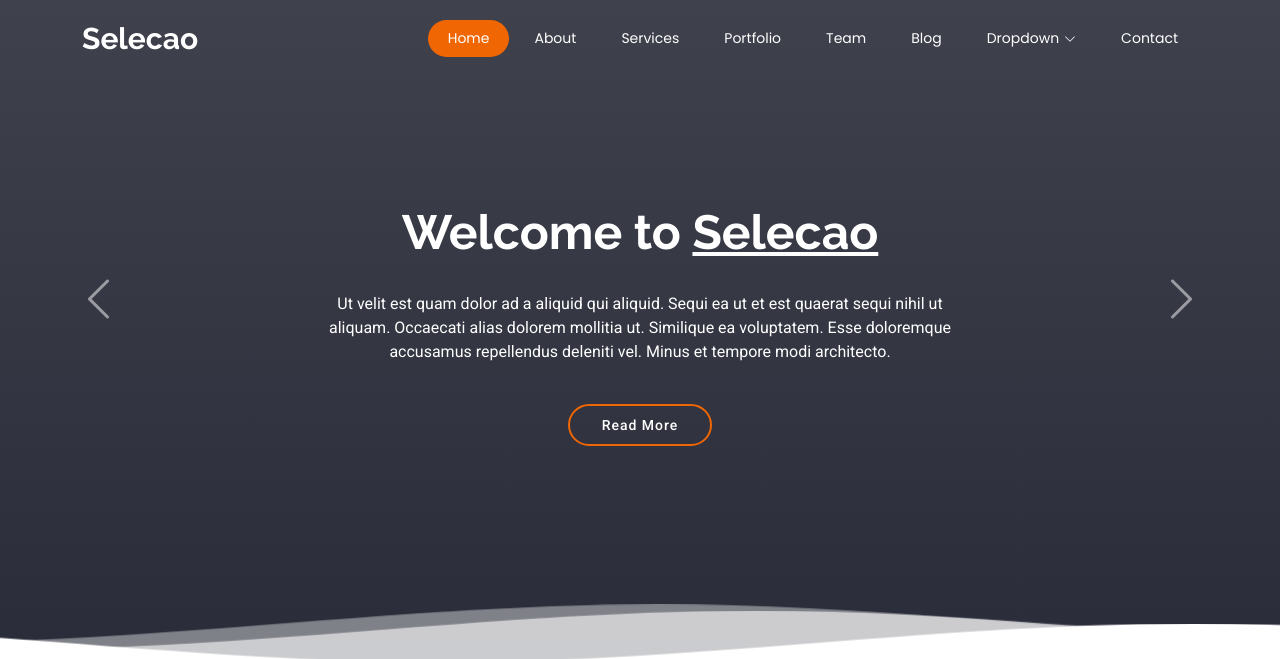
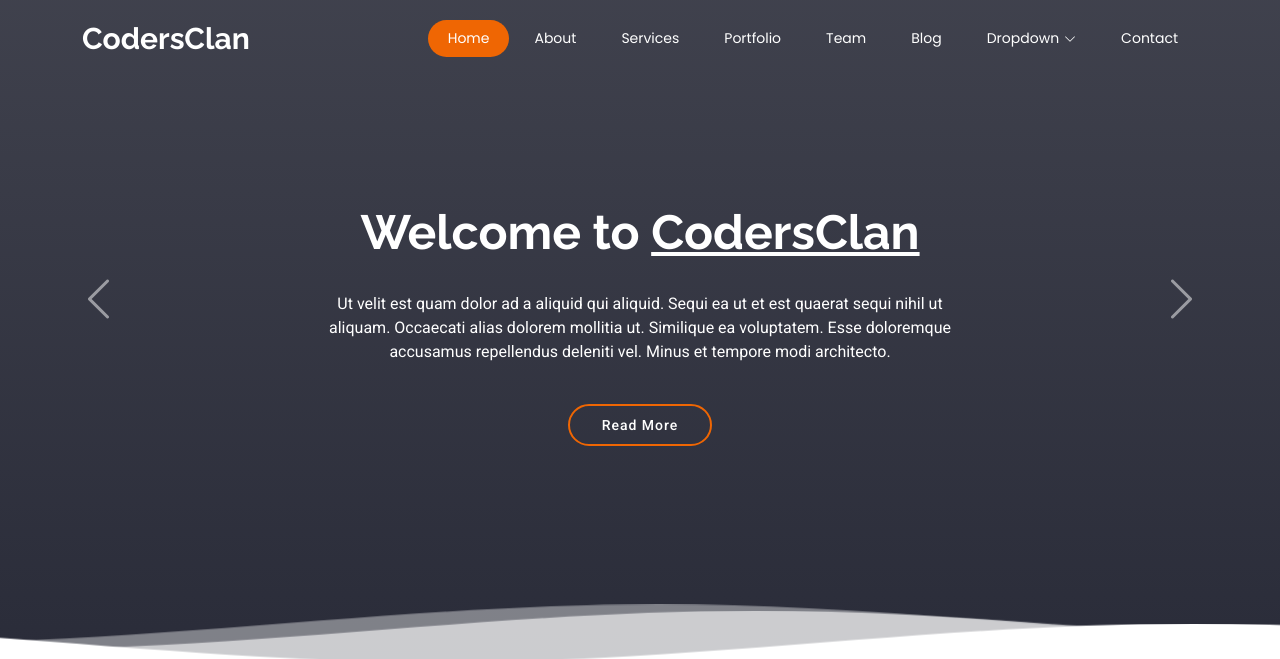
Before and after one commit to rajasekhar-varikuti/codersclan_landing_ec2, a Django app: page / in a window 1280 px wide. Shown: the top 659 px of the page. Run offline with Django 5.2, Linux system fonts and the light colour scheme; some libraries are stand-ins or nearby versions.

Commit message:
content changed from soleace to Codersclan

```diff
--- a/templates/index.html
+++ b/templates/index.html
@@ -4,7 +4,7 @@
 <head>
   <meta charset="utf-8">
   <meta content="width=device-width, initial-scale=1.0" name="viewport">
-  <title>Index - Selecao Bootstrap Template</title>
+  <title>Index - CodersClan Bootstrap Template</title>
   <meta name="description" content="">
   <meta name="keywords" content="">
 
@@ -29,8 +29,8 @@
   <link href="/static/assets/css/main.css" rel="stylesheet">
 
   <!-- =======================================================
-  * Template Name: Selecao
-  * Template URL: https://bootstrapmade.com/selecao-bootstrap-template/
+  * Template Name: CodersClan
+  * Template URL: https://bootstrapmade.com/CodersClan-bootstrap-template/
   * Updated: Aug 07 2024 with Bootstrap v5.3.3
   * Author: BootstrapMade.com
   * License: https://bootstrapmade.com/license/
@@ -45,7 +45,7 @@
       <a href="index.html" class="logo d-flex align-items-center">
         <!-- Uncomment the line below if you also wish to use an image logo -->
         <!-- <img src="/static/assets/img/logo.png" alt=""> -->
-        <h1 class="sitename">Selecao</h1>
+        <h1 class="sitename">CodersClan</h1>
       </a>
 
       <nav id="navmenu" class="navmenu">
@@ -91,7 +91,7 @@
         <!-- Slide 1 -->
         <div class="carousel-item active">
           <div class="carousel-container">
-            <h2 class="animate__animated animate__fadeInDown">Welcome to <span>Selecao</span></h2>
+            <h2 class="animate__animated animate__fadeInDown">Welcome to <span>CodersClan</span></h2>
             <p class="animate__animated animate__fadeInUp">Ut velit est quam dolor ad a aliquid qui aliquid. Sequi ea ut et est quaerat sequi nihil ut aliquam. Occaecati alias dolorem mollitia ut. Similique ea voluptatem. Esse doloremque accusamus repellendus deleniti vel. Minus et tempore modi architecto.</p>
             <a href="#about" class="btn-get-started animate__animated animate__fadeInUp scrollto">Read More</a>
           </div>
@@ -1107,7 +1107,7 @@
 
   <footer id="footer" class="footer dark-background">
     <div class="container">
-      <h3 class="sitename">Selecao</h3>
+      <h3 class="sitename">CodersClan</h3>
       <p>Et aut eum quis fuga eos sunt ipsa nihil. Labore corporis magni eligendi fuga maxime saepe commodi placeat.</p>
       <div class="social-links d-flex justify-content-center">
         <a href=""><i class="bi bi-twitter-x"></i></a>
@@ -1118,7 +1118,7 @@
       </div>
       <div class="container">
         <div class="copyright">
-          <span>Copyright</span> <strong class="px-1 sitename">Selecao</strong> <span>All Rights Reserved</span>
+          <span>Copyright</span> <strong class="px-1 sitename">CodersClan</strong> <span>All Rights Reserved</span>
         </div>
         <div class="credits">
           <!-- All the links in the footer should remain intact. -->
```
